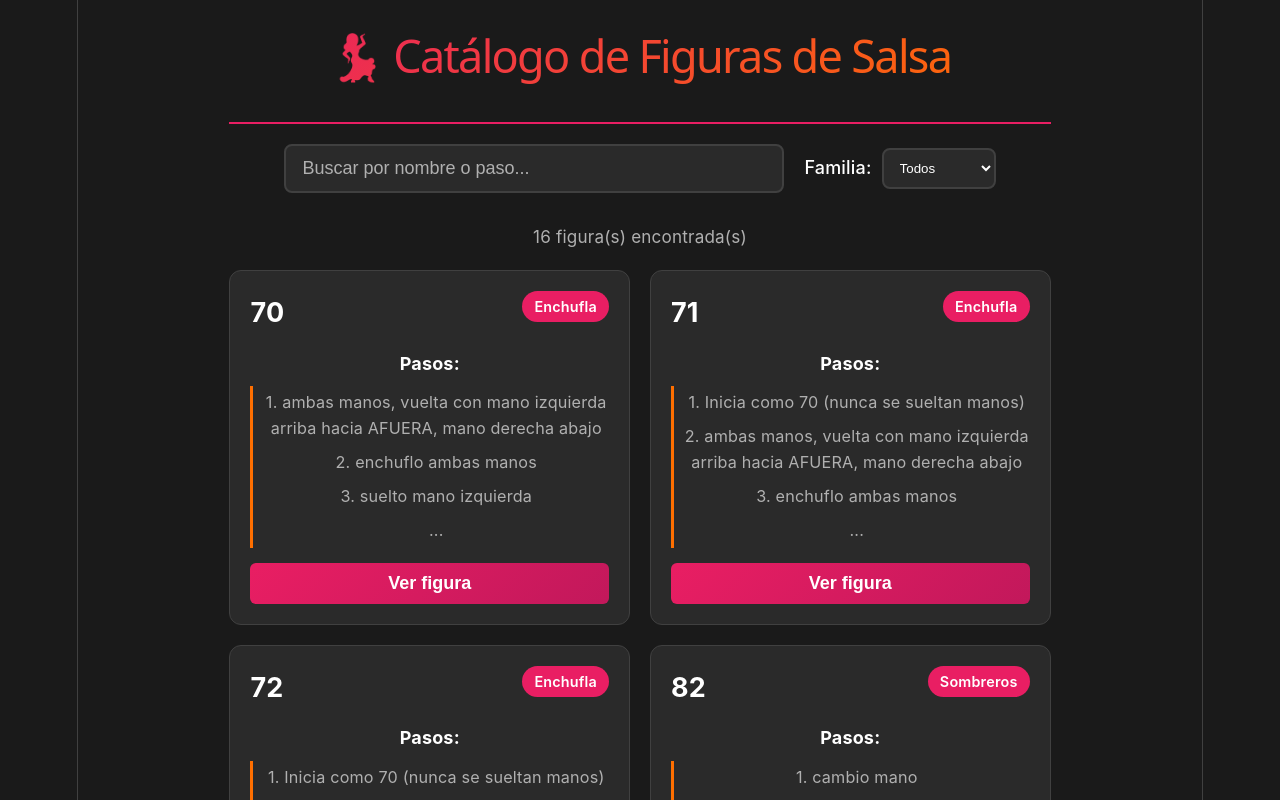
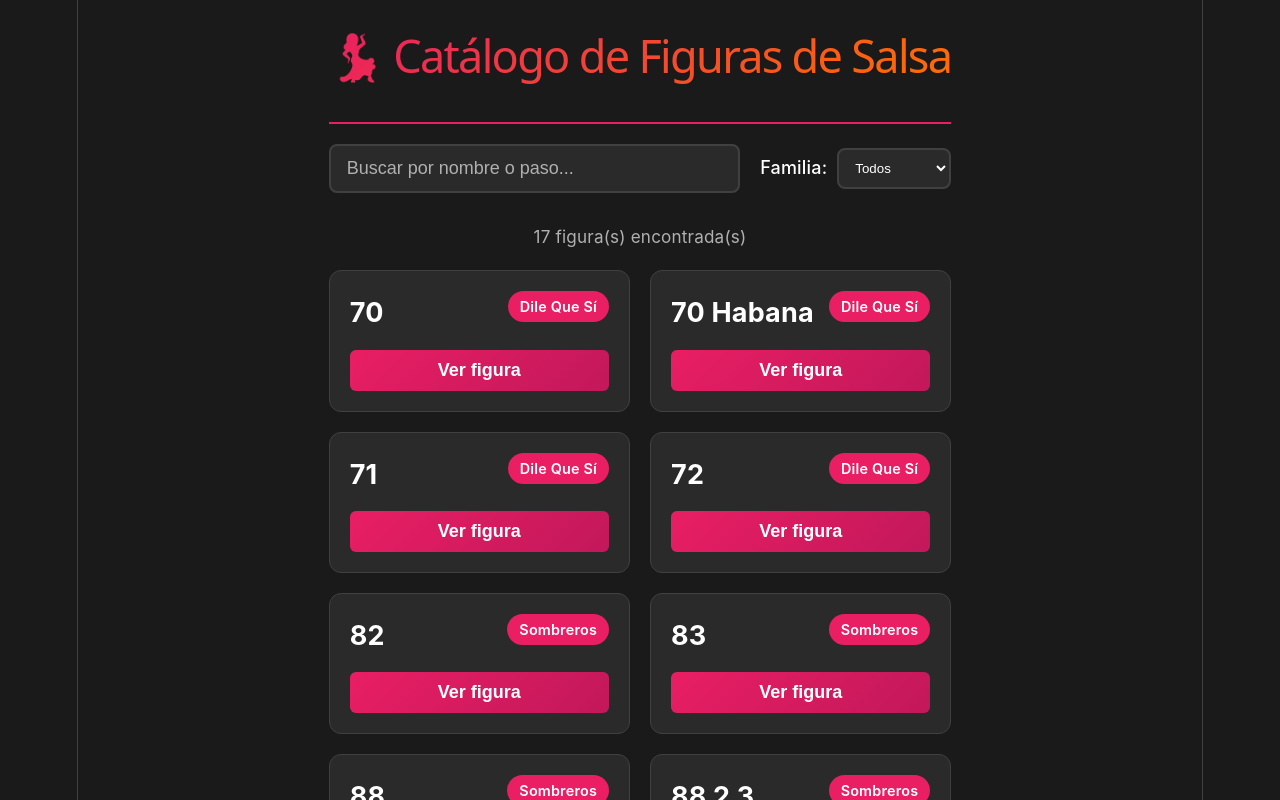
Before and after one commit to Magux14/salsero, a React (Vite) app: page / in a window 1280 px wide. Shown: the top 800 px of the page. Built offline with nearby package versions, Linux system fonts and the light colour scheme.

Commit message:
feat: autoplay feat: 70 habana fix: no se muestran pasos en cartas iniciales fix: estilos

```diff
--- a/src/App.css
+++ b/src/App.css
@@ -380,7 +380,10 @@ body {
   }
 
   .card-header {
-    flex-direction: column;
     gap: 10px;
+
+    h3 {
+      text-align: left;
+    }
   }
 }
--- a/src/FigureCard.jsx
+++ b/src/FigureCard.jsx
@@ -5,7 +5,7 @@ export default function FigureCard({ figure, onSelect }) {
         <h3>{figure.name}</h3>
         <span className="family-badge">{figure.family}</span>
       </div>
-      <div className="steps-preview">
+      {/* <div className="steps-preview">
         <strong>Pasos:</strong>
         <ul>
           {figure.steps.slice(0, 3).map((step, idx) => (
@@ -13,7 +13,7 @@ export default function FigureCard({ figure, onSelect }) {
           ))}
           {figure.steps.length > 3 && <li>...</li>}
         </ul>
-      </div>
+      </div> */}
       <div className="card-footer">
         <button className="view-btn">Ver figura</button>
       </div>
--- a/src/FigureModal.jsx
+++ b/src/FigureModal.jsx
@@ -13,7 +13,7 @@ export default function FigureModal({ figure, onClose }) {
 
         <div className="modal-body">
           <div className="video-container">
-            <video controls width="100%" loop>
+            <video controls width="100%" loop autoPlay>
               <source src={figure.video} type="video/mp4" />
               Tu navegador no soporta videos HTML5
             </video>
--- a/src/data.js
+++ b/src/data.js
@@ -35,7 +35,7 @@ export const figures = [
   {
     id: 3,
     name: '70',
-    family: 'enchufla',
+    family: 'dile que sí',
     video: './videos/70.mp4',
     steps: [
       'ambas manos, vuelta con mano izquierda arriba hacia AFUERA, mano derecha abajo',
@@ -67,10 +67,11 @@ export const figures = [
   {
     id: 5,
     name: '71',
-    family: 'enchufla',
+    family: 'dile que sí',
     video: './videos/71.mp4',
     steps: [
-      'Inicia como 70 (nunca se sueltan manos)',
+      'posición de dile que si',
+      'inicia como 70 (nunca se sueltan manos)',
       'ambas manos, vuelta con mano izquierda arriba hacia AFUERA, mano derecha abajo',
       'enchuflo ambas manos',
       'codazo mano derecha que repose en tu brazo izquierdo',
@@ -85,9 +86,10 @@ export const figures = [
   {
     id: 6,
     name: '72',
-    family: 'enchufla',
+    family: 'dile que sí',
     video: './videos/72.mp4',
     steps: [
+      'posición de dile que si',
       'Inicia como 70 (nunca se sueltan manos)',
       'ambas manos, vuelta con mano izquierda arriba hacia AFUERA, mano derecha abajo',
       'enchuflo ambas manos',
@@ -270,4 +272,28 @@ export const figures = [
       'sombrero'
     ]
   },
+   {
+    id: 17,
+    name: '70 habana',
+    family: 'dile que sí',
+    video: './videos/70 habana.mp4',
+    steps: [
+      'cambio a dile que si (2 manos agarradas todo el tiempo)',
+      '70, vuelta ella hacía adentro',
+      'cuando ella termine de girar caminas rodeandola',
+      'cuando llegues a un 80% del lugar original de donde estabas enchuflas',
+      'sigues rodeando y pones tu codo derecho en su brazo derecha como un gancho (lo aseguras) y tu mano quedará sobre tu propio hombro derecho',
+      'los 2 quedarán mirando hacía adelante',
+      'pasas brazo izquierdo por arriba de tu cabeza para quede atrás de tu oreja derecha (aquí se queda)',
+      'pasas brazo derecho a la izquierda por arriba de tu brazo izquierdo hasta abajo',
+      'pasas brazo izquierdo a la derecha de nuevo',
+      'pasas brazo izquierdo a la izquierda de nuevo',
+      'pasas brazo izquierdo a la derecha mientras giras a la derecha para verla a ella',
+      'la das una vuelta y quedarán en posición de 70 de nuevo mientras ambos caminan',
+      'enchuflas',
+      'te peinas con brazo izquierdo (pasas tu mano por encima de tu cabeza a tu oreja izquierda)',
+      'sueltas mano derecha',
+      'dile que no'
+    ]
+  },
 ];
```
Also changed, not shown: 7 other files (tests, documents, lock files or other folders).
